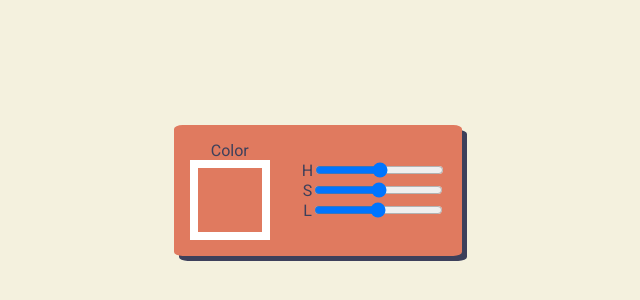
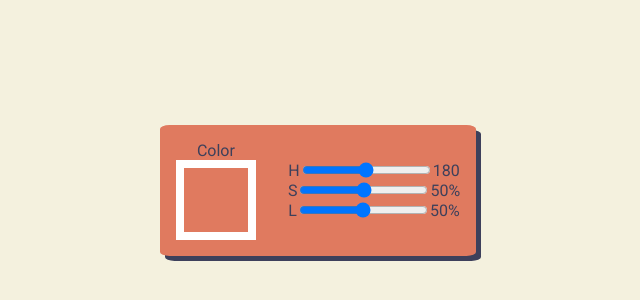
Before and after one commit to drewwdev/ColorPicker, a React (Vite) app: page / in a window 1280 px wide. Shown: the part 210-510 px from the top of the page, without its empty margins (322-962 px from the left). Built offline with nearby package versions, Linux system fonts and the light colour scheme.

Commit message:
just need to link background color of div under word "Color" to HSL so that it changes when sliders change

```diff
--- a/package.json
+++ b/package.json
@@ -3,7 +3,7 @@
   "version": "0.0.0",
   "scripts": {
     "dev": "vite",
-    "build": "tsc && vite build",
+    "build": "tsc && eslint --ext .tsx,.ts . && vite build",
     "serve": "vite preview",
     "start": "vite --host",
     "predeploy": "npm run build",
--- a/src/App.tsx
+++ b/src/App.tsx
@@ -1,7 +1,7 @@
 import React from 'react'
 import { Hue } from './components/hue'
+import { Saturation } from './components/saturation'
 import { Lightness } from './components/lightness'
-import { Saturation } from './components/saturation'
 
 export function App() {
   return (
@@ -19,8 +19,7 @@ export function App() {
             S <Saturation />
           </div>
           <div>
-            L
-            <Lightness />
+            L <Lightness />
           </div>
         </div>
       </main>
--- a/src/components/hue.tsx
+++ b/src/components/hue.tsx
@@ -10,7 +10,9 @@ export function Hue() {
 
     setHue(Number(sliderHue))
   }
+
   return (
+    <div>
       <input
         type="range"
         min="0"
@@ -19,5 +21,7 @@ export function Hue() {
         value={hue}
         onInput={_hueRangeInput}
       />
+      {hue}
+    </div>
   )
 }
--- a/src/components/lightness.tsx
+++ b/src/components/lightness.tsx
@@ -11,6 +11,7 @@ export function Lightness() {
     setLightness(Number(sliderLightness))
   }
   return (
+    <div>
       <input
         type="range"
         min="0"
@@ -19,5 +20,7 @@ export function Lightness() {
         value={lightness}
         onInput={_lightnessRangeInput}
       />
+      {lightness}%
+    </div>
   )
 }
--- a/src/components/saturation.tsx
+++ b/src/components/saturation.tsx
@@ -11,6 +11,7 @@ export function Saturation() {
     setSaturation(Number(sliderSaturation))
   }
   return (
+    <div>
       <input
         type="range"
         min="0"
@@ -19,5 +20,7 @@ export function Saturation() {
         value={saturation}
         onInput={_saturationRangeInput}
       />
+      {saturation}%
+    </div>
   )
 }
--- a/src/index.scss
+++ b/src/index.scss
@@ -1,5 +1,4 @@
 @import url('https://fonts.googleapis.com/css2?family=Roboto&display=swap');
-
 :root {
   font: 16px;
   font-family: 'Roboto', sans-serif;
@@ -53,3 +52,6 @@ div {
   border-width: 0.5rem;
   border-style: solid;
 }
+p {
+  margin: 0;
+}
--- a/vite.config.ts
+++ b/vite.config.ts
@@ -8,6 +8,7 @@ export default defineConfig((configEnv) => ({
     reactRefresh(),
     checker({ typescript: true }),
     linterPlugin({
+      disableForBuild: true,
       include: ['./src/**/*.ts', './src/**/*.tsx'],
       linters: [
         new EsLinter({
```
Also changed, not shown: 1 other file (tests, documents, lock files or other folders). Lines whose indentation alone changed are shown as unchanged.
